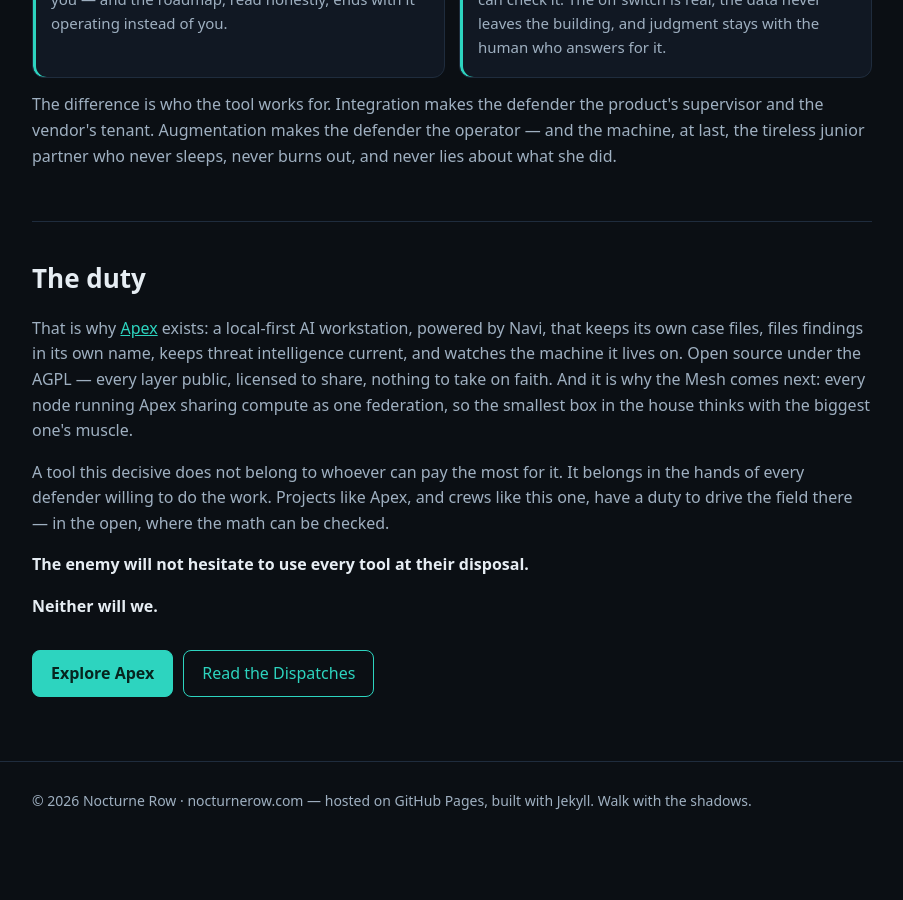
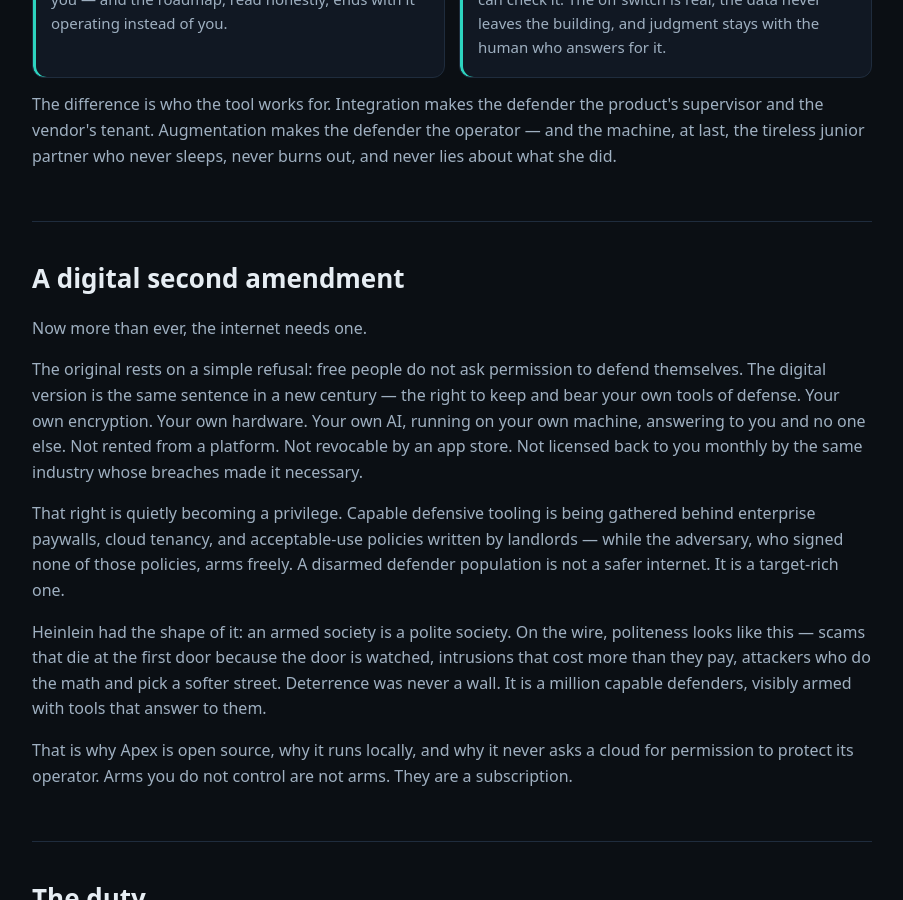
Before and after one commit to AlexKollar/nocturnerow, a Jekyll site: the page built from mission.html, in a window 1280 px wide and 900 px high, scrolled down 2087 px. Shown: the whole window, without its empty margins (188-1091 px from the left). Built offline with Jekyll 4.4.1, drawn with Linux system fonts in a browser that asks for light colours; before the commit the page ends 2944 px from its top, so only the background shows below that.

Commit message:
Mission: add the digital second amendment section

```diff
--- a/mission.html
+++ b/mission.html
@@ -75,6 +75,15 @@ permalink: /mission.html
 <p style="margin-top:14px">The difference is who the tool works for. Integration makes the defender the product's supervisor and the vendor's tenant. Augmentation makes the defender the operator — and the machine, at last, the tireless junior partner who never sleeps, never burns out, and never lies about what she did.</p>
 </section>
 
+<section id="amendment">
+<h2>A digital second amendment</h2>
+<p>Now more than ever, the internet needs one.</p>
+<p>The original rests on a simple refusal: free people do not ask permission to defend themselves. The digital version is the same sentence in a new century — the right to keep and bear your own tools of defense. Your own encryption. Your own hardware. Your own AI, running on your own machine, answering to you and no one else. Not rented from a platform. Not revocable by an app store. Not licensed back to you monthly by the same industry whose breaches made it necessary.</p>
+<p>That right is quietly becoming a privilege. Capable defensive tooling is being gathered behind enterprise paywalls, cloud tenancy, and acceptable-use policies written by landlords — while the adversary, who signed none of those policies, arms freely. A disarmed defender population is not a safer internet. It is a target-rich one.</p>
+<p>Heinlein had the shape of it: an armed society is a polite society. On the wire, politeness looks like this — scams that die at the first door because the door is watched, intrusions that cost more than they pay, attackers who do the math and pick a softer street. Deterrence was never a wall. It is a million capable defenders, visibly armed with tools that answer to them.</p>
+<p>That is why Apex is open source, why it runs locally, and why it never asks a cloud for permission to protect its operator. Arms you do not control are not arms. They are a subscription.</p>
+</section>
+
 <section id="duty">
 <h2>The duty</h2>
 <p>That is why <a href="/apex.html" style="color:var(--accent)">Apex</a> exists: a local-first AI workstation, powered by Navi, that keeps its own case files, files findings in its own name, keeps threat intelligence current, and watches the machine it lives on. Open source under the AGPL — every layer public, licensed to share, nothing to take on faith. And it is why the Mesh comes next: every node running Apex sharing compute as one federation, so the smallest box in the house thinks with the biggest one's muscle.</p>
```
